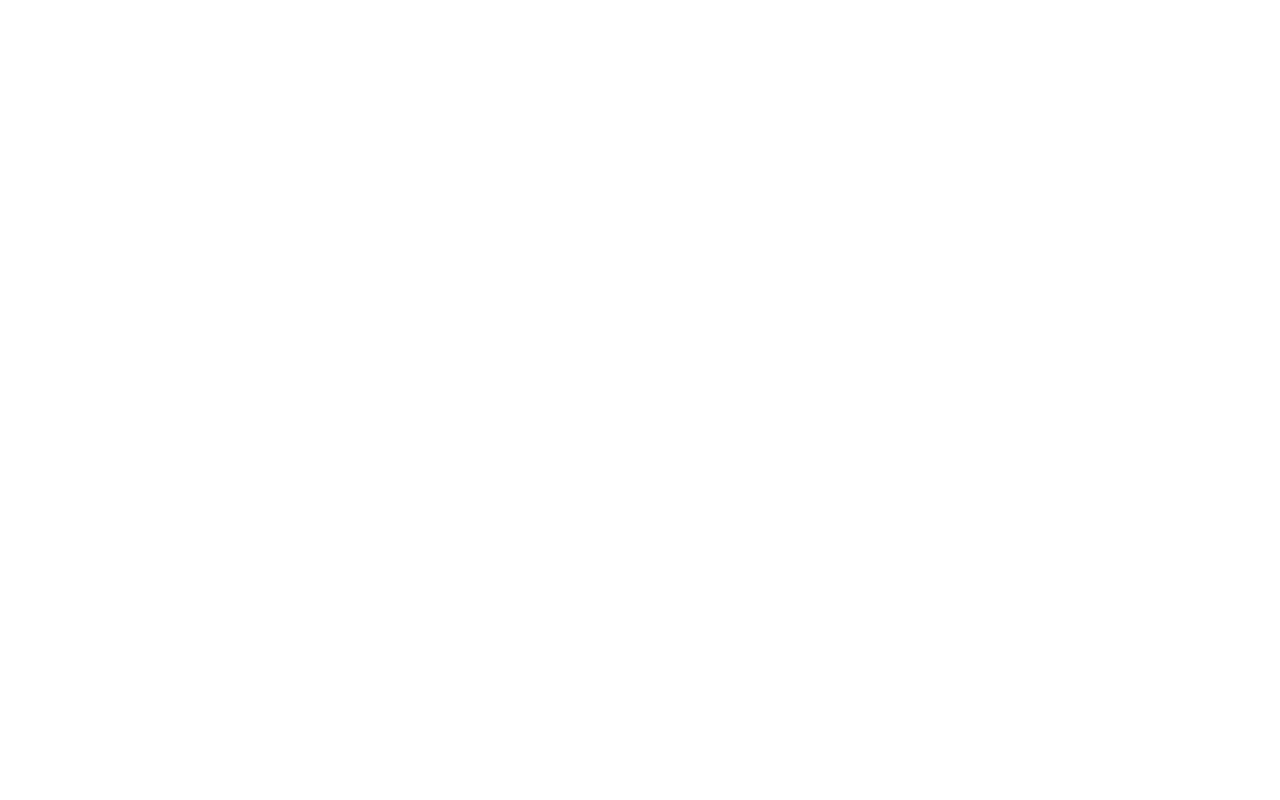
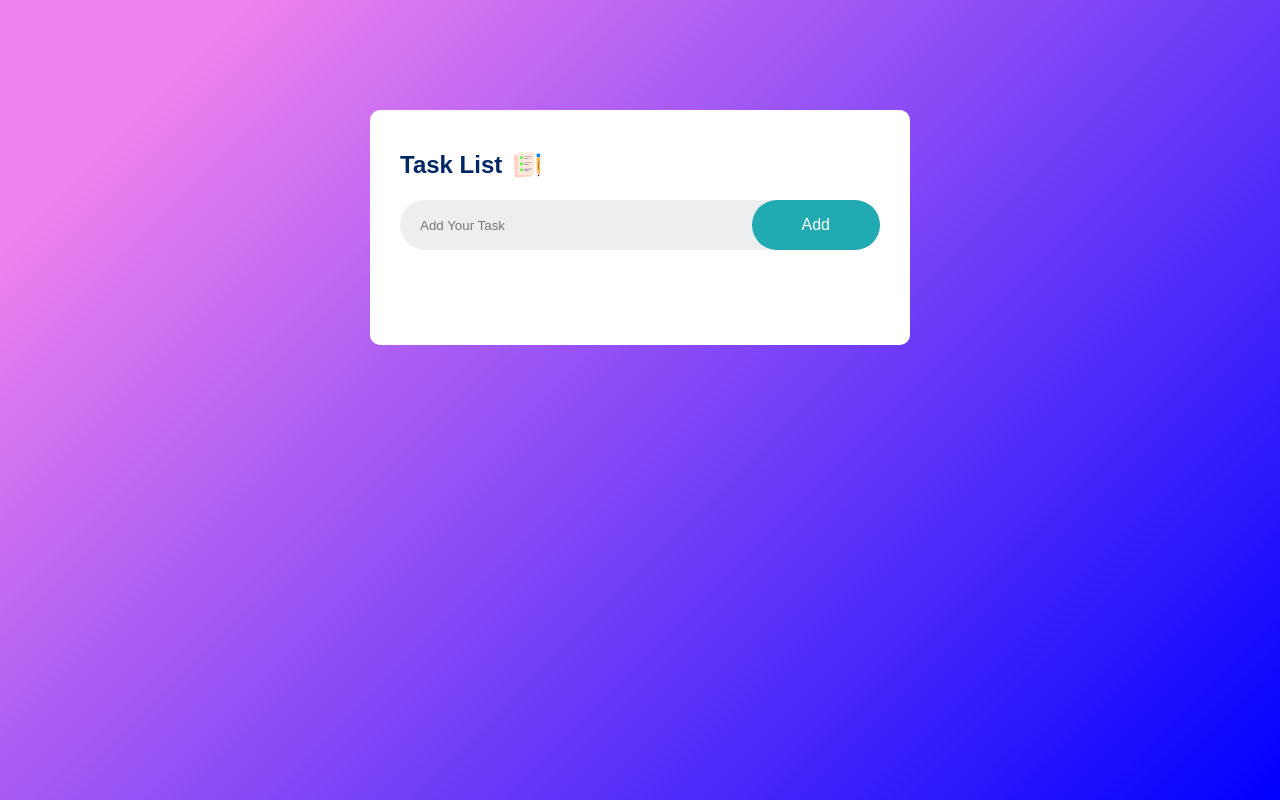
Before and after one commit to thepravin/To-Do-App, a plain HTML site: page index.html in a window 1280 px wide. Drawn offline with Linux system fonts and the light colour scheme.

Commit message:
task add feature

```diff
--- a/index.html
+++ b/index.html
@@ -7,7 +7,16 @@
     <title>ToDo App</title>
 </head>
 <body>
+    <div class="container">
+        <div class="todo-app">
+            <h2>Task List <img src="./images/icon.png" alt=""></h2>
+            <div class="row">
+                <input type="text" id="input-box" placeholder="Add Your Task">
+                <button id="btn-add">Add</button>
+            </div>
+        </div>
 
+    </div>
 
     <script src="app.js"></script>
 </body>
--- a/style.css
+++ b/style.css
@@ -0,0 +1,64 @@
+*{
+    margin: 0;
+    padding: 0;
+    font-family: 'Poppins',sans-serif;
+    box-sizing: border-box;
+}
+
+.container{
+    width: 100%;
+    min-height: 100vh;
+    /* background: linear-gradient(135deg,#153677,#4e085f); */
+    background: linear-gradient(135deg, rgba(238, 130, 238, 1) 12%, rgba(0, 0, 255, 1) 100%);
+    padding: 10px;
+}
+
+.todo-app{
+    width: 100%;
+    max-width: 540px;
+    background: #fff;
+    margin: 100px auto 20px;
+    padding: 40px 30px 70px;
+    border-radius: 10px;
+}
+
+.todo-app h2{
+    color: #002765;
+    display: flex;
+    align-items: center;
+    margin-bottom: 20px;
+}
+
+.todo-app h2 img{
+    width: 30px;
+    margin-left: 10px;
+}
+
+.row{
+    display: flex;
+    align-items: center;
+    justify-content: space-between;
+    background: #edeef0;
+    border-radius: 30px;
+    padding-left: 20px;
+    margin-bottom: 25px;
+}
+
+input{
+    flex: 1;
+    border: none;
+    outline: none;
+    background: transparent;
+    font-weight: 15px;
+}
+
+#btn-add{
+    border: none;
+    outline: none;
+    padding: 16px 50px;
+    background: #21aab1;
+    color: #fff;
+    font-size: 16px;
+    cursor: pointer;
+    border-radius: 40px;
+}
```
